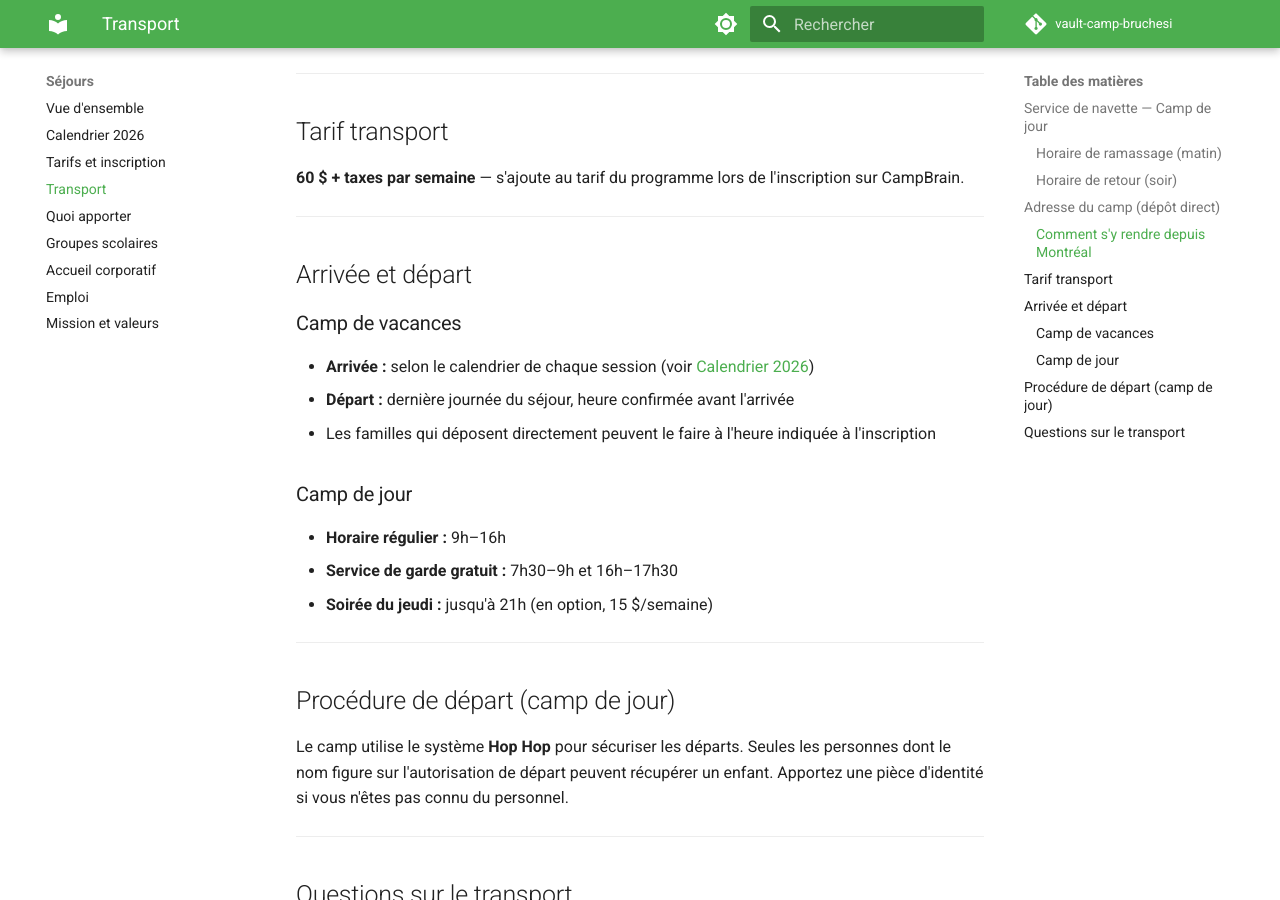
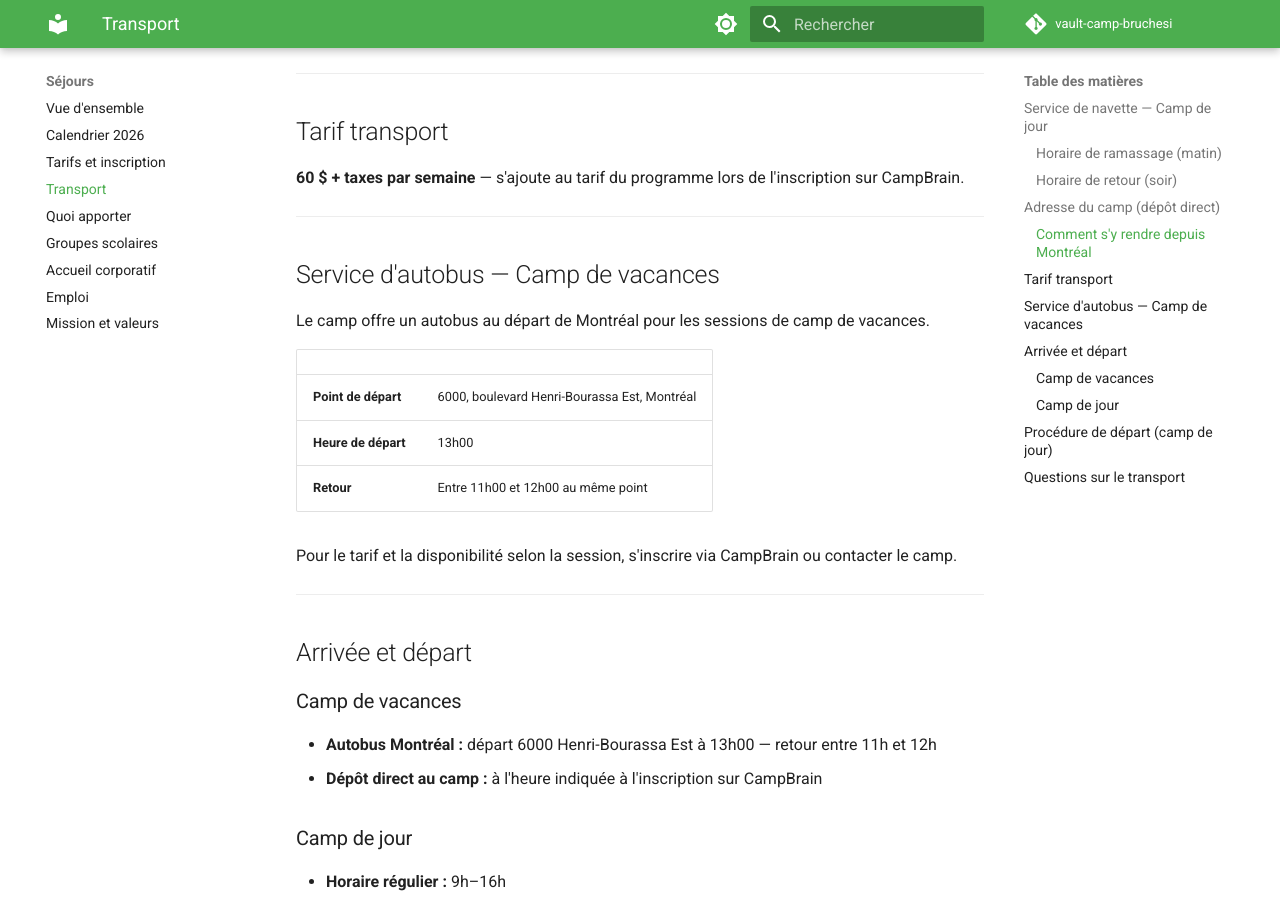
Before and after one commit to ndelorimier/vault-camp-bruchesi, an MkDocs documentation site: the page built from docs/sejours/transport.md, in a window 1280 px wide and 900 px high, scrolled down 1623 px. Built offline with MkDocs 1.6.1 and Material for MkDocs 9.7.7, drawn with Linux system fonts in a browser that asks for light colours; comment, search, counter and statistics services are not loaded.

Commit message:
Transport : ajout autobus camp de vacances depuis Montreal
- Point de depart : 6000 boul. Henri-Bourassa Est, Montreal
- Depart : 13h00 / Retour : 11h00-12h00

Co-Authored-By: Claude Sonnet 4.6 <noreply@anthropic.com>

```diff
--- a/docs/sejours/transport.md
+++ b/docs/sejours/transport.md
@@ -56,12 +56,25 @@ Saint-Hippolyte, QC J8A 2Y6
 
 ---
 
+## Service d'autobus — Camp de vacances
+
+Le camp offre un autobus au départ de Montréal pour les sessions de camp de vacances.
+
+| | |
+|--|--|
+| **Point de départ** | 6000, boulevard Henri-Bourassa Est, Montréal |
+| **Heure de départ** | 13h00 |
+| **Retour** | Entre 11h00 et 12h00 au même point |
+
+Pour le tarif et la disponibilité selon la session, s'inscrire via CampBrain ou contacter le camp.
+
+---
+
 ## Arrivée et départ
 
 ### Camp de vacances
-- **Arrivée :** selon le calendrier de chaque session (voir [Calendrier 2026](calendrier.md))
-- **Départ :** dernière journée du séjour, heure confirmée avant l'arrivée
-- Les familles qui déposent directement peuvent le faire à l'heure indiquée à l'inscription
+- **Autobus Montréal :** départ 6000 Henri-Bourassa Est à 13h00 — retour entre 11h et 12h
+- **Dépôt direct au camp :** à l'heure indiquée à l'inscription sur CampBrain
 
 ### Camp de jour
 - **Horaire régulier :** 9h–16h
```
